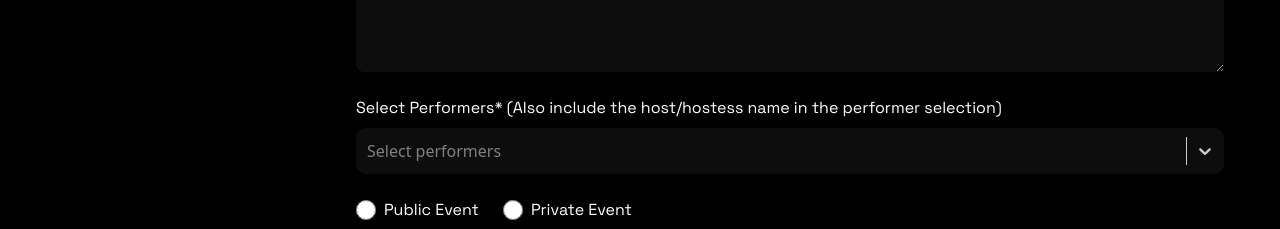
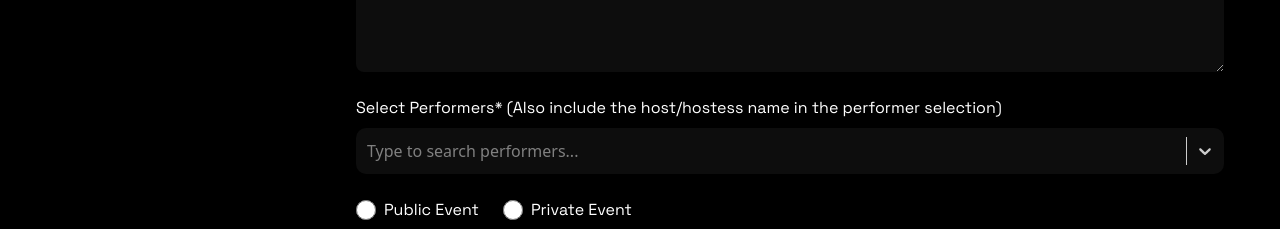
Before and after one commit to HamzaAliKundi/coltable-deshabord-admin, a React (Vite) app: page /events/create-event in a window 1280 px wide. Shown: the part 800-1029 px from the top of the page. Built offline with nearby package versions, Linux system fonts and the light colour scheme; no server answers; sample sign-in values are in the browser's storage.

Commit message:
Performers limit removed

```diff
--- a/src/components/events/CreateEvent.tsx
+++ b/src/components/events/CreateEvent.tsx
@@ -12,6 +12,7 @@ import { eventOptions } from "../../utils/create-event/dropdownData";
 import { Calendar, Clock } from "lucide-react";
 import { useGetPerformersQuery } from "../../apis/performer";
 import Select from 'react-select';
+import AsyncSelect from 'react-select/async';
 
 
 interface EventFormData {
@@ -49,9 +50,44 @@ const CreateEvent = () => {
   } = useForm<EventFormData>();
 
   // @ts-ignore
-  const { data: performers } = useGetPerformersQuery();
+  const { data: performers } = useGetPerformersQuery({ limit: 1000 });
   const [createEvent, { isLoading: isCreating }] = useAddEventMutation();
   const [updateEvent, { isLoading: isUpdating }] = useUpdateEventMutation();
+
+  // Load performers for AsyncSelect with search
+  const loadPerformers = async (inputValue: string) => {
+    try {
+      const token = localStorage.getItem("token");
+      const baseUrl = import.meta.env.VITE_API_BASE_URL;
+      const searchParam = inputValue ? `&search=${encodeURIComponent(inputValue)}` : '';
+      const url = `${baseUrl}/api/admin/performer/get-performers?limit=1000&page=1${searchParam}`;
+
+      const response = await fetch(url, {
+        headers: {
+          'Authorization': token ? `Bearer ${token}` : '',
+        },
+      });
+
+      if (!response.ok) {
+        return [];
+      }
+
+      const data = await response.json();
+      const performersList = Array.isArray(data) ? data : [];
+
+      return performersList.map((performer: any) => ({
+        value: performer._id,
+        label:
+          performer.fullDragName ||
+          performer.name ||
+          performer.firstName ||
+          performer.email,
+      }));
+    } catch (error) {
+      console.error('Error loading performers:', error);
+      return [];
+    }
+  };
   const { data: eventResponse, isLoading: isFetching } = useGetSingleEventQuery(
     id || "",
     {
@@ -576,21 +612,15 @@ const CreateEvent = () => {
             name="performers"
             control={control}
             render={({ field }) => (
-              <Select
+              <AsyncSelect
                 {...field}
                 isMulti
                 isDisabled={false}
                 closeMenuOnSelect={false}
-                options={
-                  performers?.map((performer: any) => ({
-                    value: performer._id,
-                    label:
-                      performer.fullDragName ||
-                      performer.name ||
-                      performer.firstName ||
-                      performer.email,
-                  })) || []
-                }
+                loadOptions={loadPerformers}
+                defaultOptions
+                cacheOptions
+                isSearchable={true}
                 className="w-full"
                 styles={{
                   control: (base) => ({
@@ -652,7 +682,7 @@ const CreateEvent = () => {
                     color: "#fff",
                   }),
                 }}
-                placeholder="Select performers"
+                placeholder="Type to search performers..."
               />
             )}
           />
```
